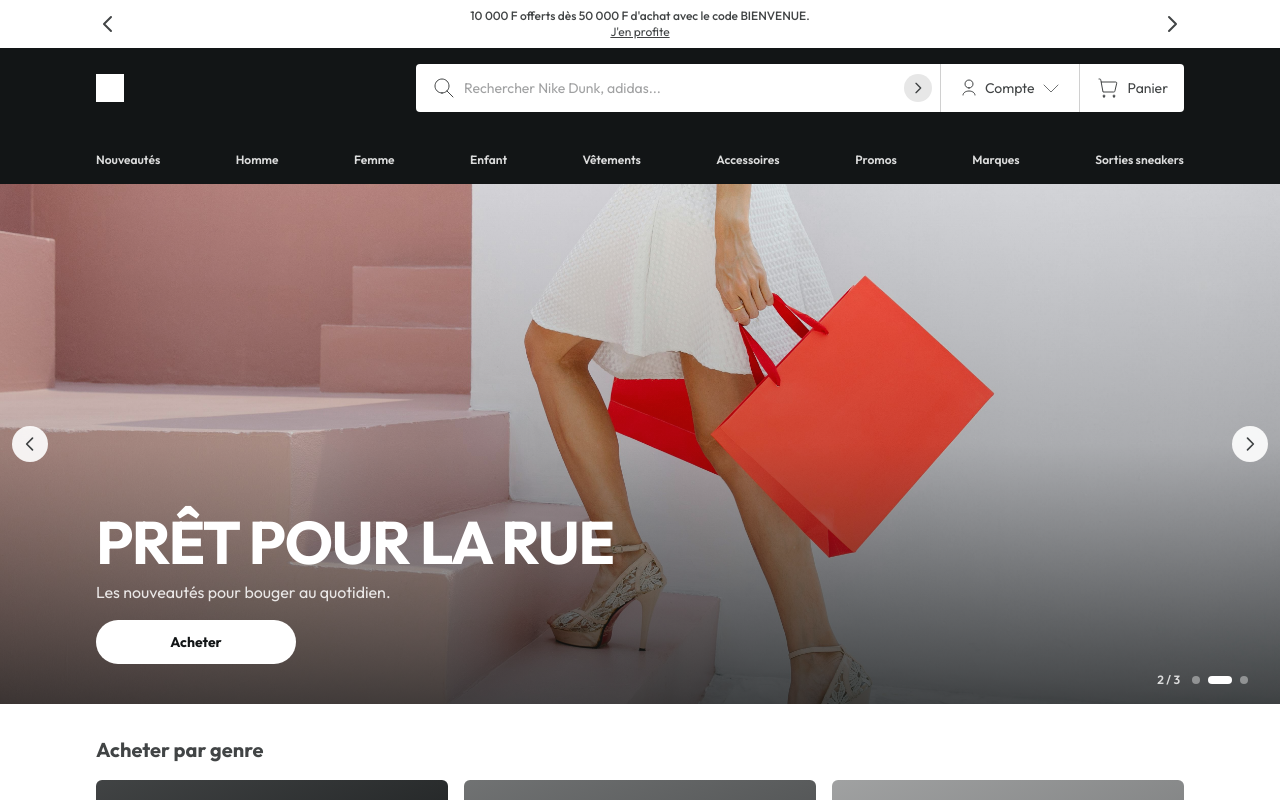
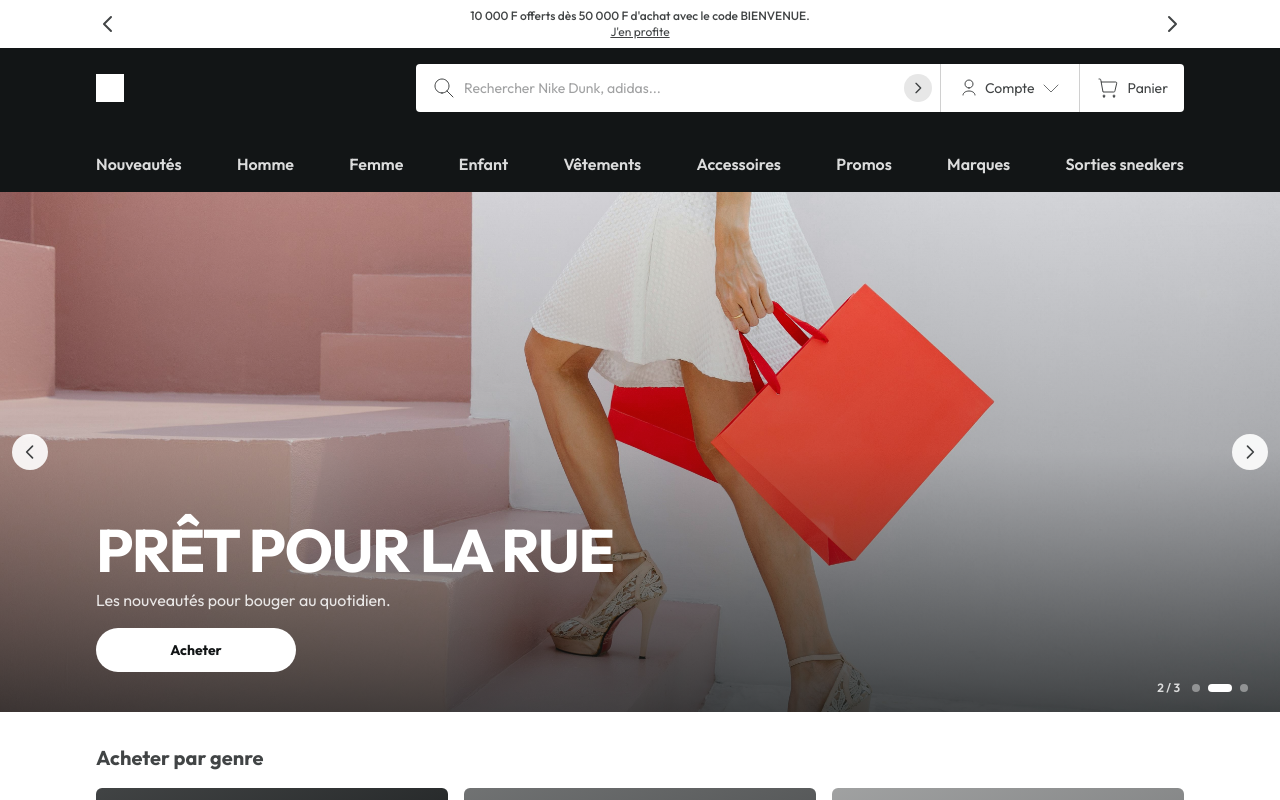
Before and after one commit to twocoderz/ecom.saas, a React (Vite) app: page / in a window 1280 px wide. Shown: the top 800 px of the page. Built offline with nearby package versions, Linux system fonts and the light colour scheme.

Commit message:
fixing mega menu

```diff
--- a/src/shared/components/navigation/MegaMenu.tsx
+++ b/src/shared/components/navigation/MegaMenu.tsx
@@ -50,7 +50,7 @@ export function MegaMenu() {
         }
       }}
     >
-      <ul className="flex items-center justify-between gap-p3 py-p2 text-xs font-semibold text-white">
+      <ul className="flex items-center justify-between gap-p3 py-p2 text-md font-semibold text-white">
         {navMenuItems.map((item) => (
           <li key={item.id}>
             <Link
@@ -71,7 +71,7 @@ export function MegaMenu() {
 
       {activeItem && (
         <div
-          className="absolute left-0 right-0 top-9 z-50 border border-black/15 bg-[#ececec] shadow-[0_10px_30px_rgba(0,0,0,0.25)]"
+          className="absolute left-0 right-0 top-12 z-50 border border-black/15 bg-[#ececec] shadow-[0_10px_30px_rgba(0,0,0,0.25)]"
           onMouseEnter={clearCloseTimer}
           onMouseLeave={scheduleClose}
         >
```
